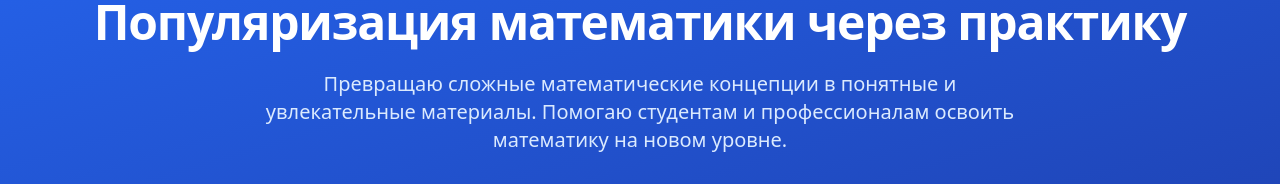
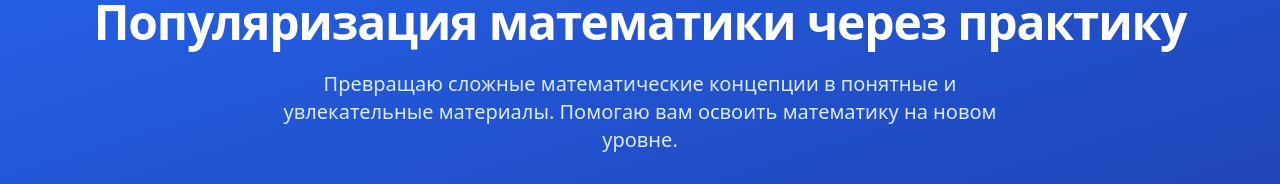
Before and after one commit to pr-poehali-dev/math-popularization-site, a React (Vite) app: page / in a window 1280 px wide. Shown: the part 147-331 px from the top of the page. Built offline with nearby package versions, Linux system fonts and the light colour scheme.

Commit message:
Обновление 1 компонентов

```diff
--- a/src/pages/Index.tsx
+++ b/src/pages/Index.tsx
@@ -77,8 +77,8 @@ const Index = () => {
             </h1>
             <p className="text-xl text-blue-100 mb-8 max-w-3xl mx-auto">
               Превращаю сложные математические концепции в понятные и
-              увлекательные материалы. Помогаю студентам и профессионалам
-              освоить математику на новом уровне.
+              увлекательные материалы. Помогаю вам освоить математику на новом
+              уровне.
             </p>
             <div className="flex flex-col sm:flex-row gap-4 justify-center">
               <Button
```
